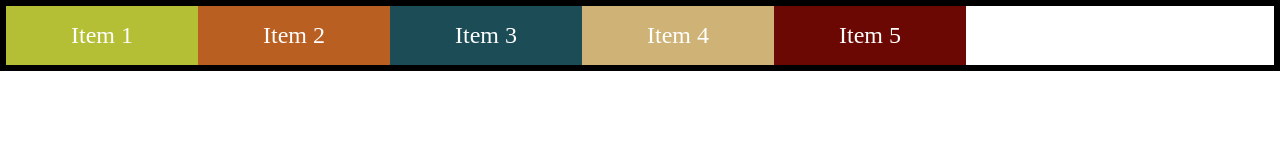
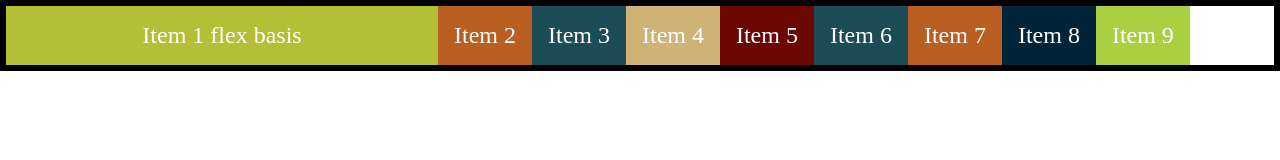
Before and after one commit to AmirTaki/flex-box-course, a plain HTML site: page index.html in a window 1280 px wide. Drawn offline with Linux system fonts and the light colour scheme.

Commit message:
flex-basis

```diff
--- a/index.html
+++ b/index.html
@@ -8,15 +8,15 @@
 </head>
 <body>
     <div class="container">
-        <div class="flex-item item-1">Item 1</div>
+        <div class="flex-item item-1">Item 1 flex basis</div>
         <div class="flex-item item-2">Item 2</div>
         <div class="flex-item item-3">Item 3</div>
         <div class="flex-item item-4">Item 4</div>
         <div class="flex-item item-5">Item 5</div>
-        <!-- <div class="flex-item item-6">Item 6</div>
+        <div class="flex-item item-6">Item 6</div>
         <div class="flex-item item-7">Item 7</div>
         <div class="flex-item item-8">Item 8</div>
-        <div class="flex-item item-9">Item 9</div> -->
+        <div class="flex-item item-9">Item 9</div>
     </div>
 </body>
 </html>
@@ -201,4 +201,11 @@ FLEX ITEM PROPERTIES
         3- default value is 1.
 
 ---------------------------------------------------------------------------------------------------------------
+    4) FLEX-BASIS
+
+        1-  set the inital size of a flex item
+        ----
+        2- pixels percentages or relative units.
+        -----
+        3- default value is auto
 -->
--- a/src/styles.css
+++ b/src/styles.css
@@ -14,16 +14,15 @@ body{
     font-size: 1.5rem;
     padding: 1rem;
     text-align: center;
-    width: 10rem;
-    flex-shrink: 1;
-
 }
 .item-1{
     background-color: #B4BF35;
+    /* flex-basis: auto; */
+    flex-basis: 400px;
+
 }
 .item-2{
     background-color: #B95F21;
-    flex-shrink: 4;
 }
 .item-3{
     background-color: #1C4C56;
```
